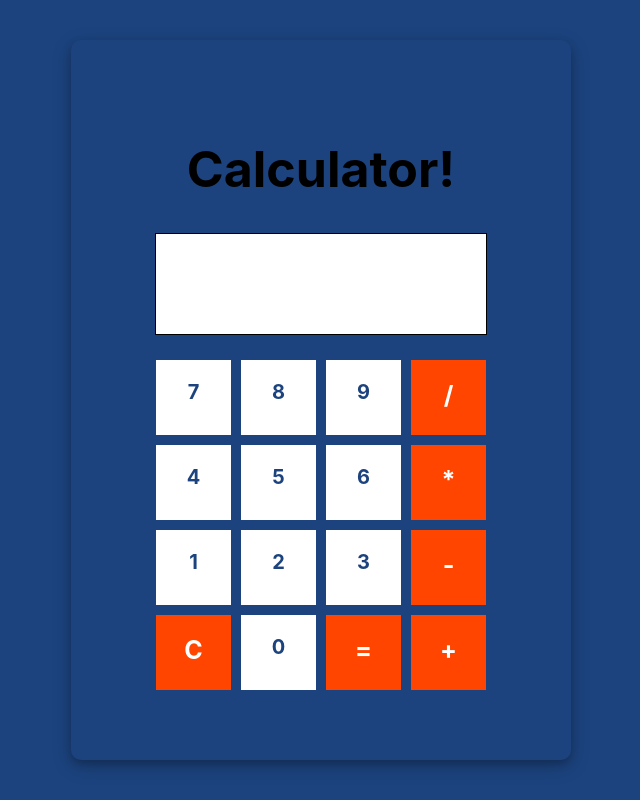
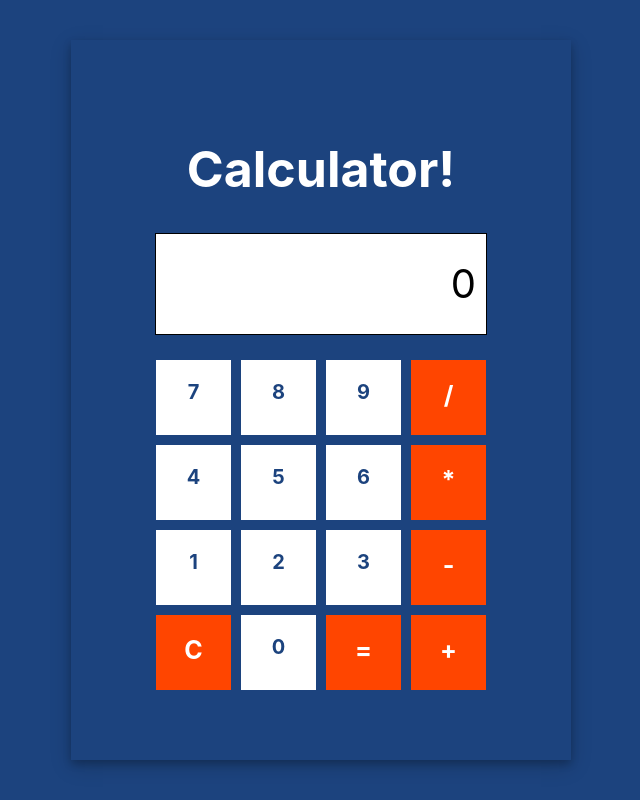
Before and after one commit to RohitJaiswal06/TaskBoard, a React (Create React App) app: page /calculator in a window 1280 px wide. Shown: the whole page, without its empty margins (319-959 px from the left). Built offline with nearby package versions, Linux system fonts and the light colour scheme.

Commit message:
updated calculator/style.css

```diff
--- a/src/Pages/Calculator/style.css
+++ b/src/Pages/Calculator/style.css
@@ -7,7 +7,6 @@
     width: 500px;
     min-height: 410px;
     background-color: #1c437e;
-    border-radius: 10px;
     box-shadow: 0 4px 8px 0 rgba(0, 0, 0, 0.2), 0 6px 20px 0 rgba(0, 0, 0, 0.19);
 
   }
@@ -22,10 +21,11 @@
     justify-content: flex-end;
     padding: 0 10px;
     font-size: 40px;
+    color: black;
   }
 
   .text{
-    color: black;
+    color: white;
     font-size: 50px;
   }
 
```
